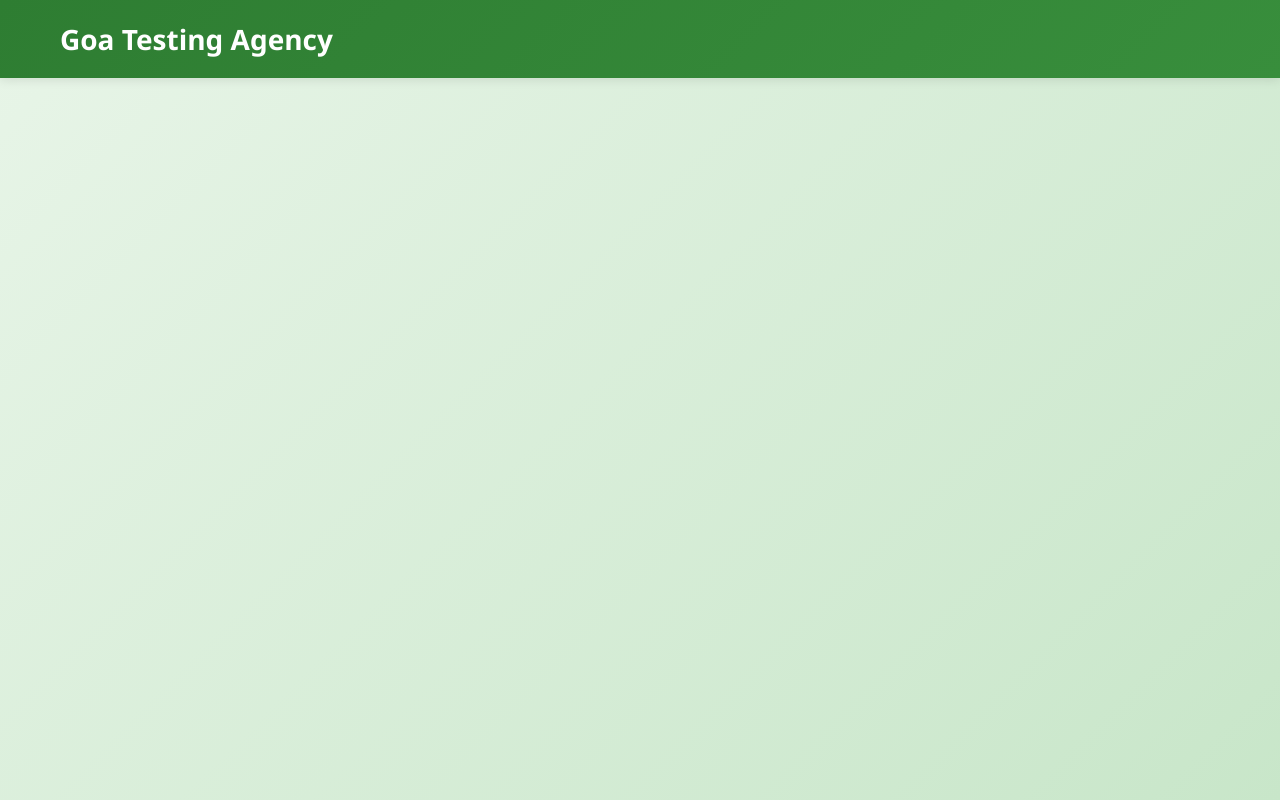
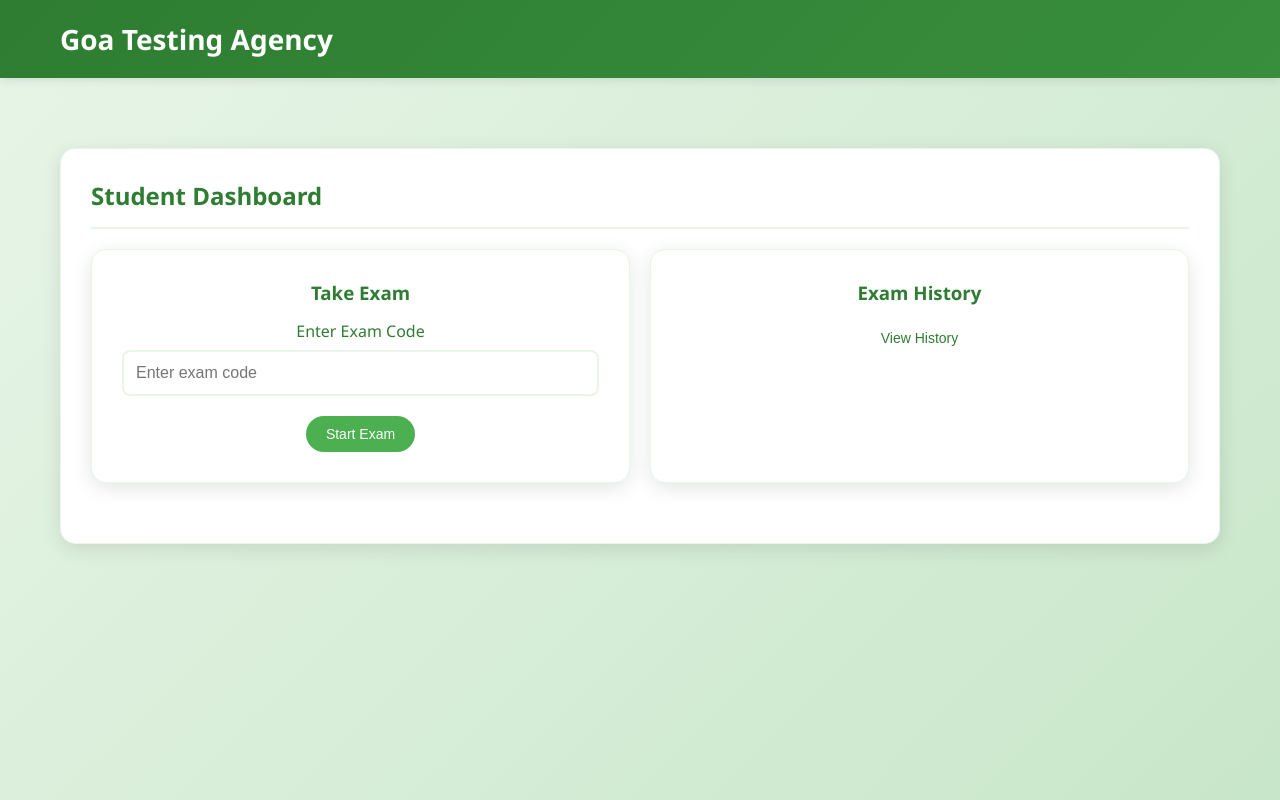
Before and after one commit to KNL110/exam-portal-frontend, a React (Vite) app: page /login in a window 1280 px wide. Built offline with nearby package versions, Linux system fonts and the light colour scheme.

Commit message:
add student dashboard

```diff
--- a/src/components/RoleCard.jsx
+++ b/src/components/RoleCard.jsx
@@ -1,4 +1,6 @@
-export const RoleCard = ({ role, message, onClick }) => {
+import { Children } from "react";
+
+export const RoleCard = ({ role, message, onClick, children }) => {
   return (
     <div
       className="card"
@@ -9,6 +11,7 @@ export const RoleCard = ({ role, message, onClick }) => {
       }}
     >
       <h3 style={{ color: '#2e7d32', marginBottom: '15px' }}>{role}</h3>
+      {children}
       <p>{message}</p>
     </div>
   );
--- a/src/pages/StudentDashboard.jsx
+++ b/src/pages/StudentDashboard.jsx
@@ -1,5 +1,7 @@
 import { Navbar } from "../components/Navbar"
+import { RoleCard } from "../components/RoleCard"
 import { SiteCard } from "../components/SiteCard"
+import { Button } from "../components/Button"
 
 export const StudentDashboard = () => {
     return (
@@ -8,7 +10,23 @@ export const StudentDashboard = () => {
                 {/* profile page logo links to profile pages */}
             </Navbar>
             <SiteCard id="studentDashboard">
-
+                <div className="card">
+                    <div className="card-header">
+                        <h2 className="card-title">Student Dashboard</h2>
+                    </div>
+                    <div class="grid grid-2">
+                        <RoleCard role="Take Exam">
+                            <div class="form-group">
+                                <label class="form-label">Enter Exam Code</label>
+                                <input type="text" class="form-input" id="studentExamCode" placeholder="Enter exam code"/>
+                            </div>
+                            <Button type="button" class="btn btn-success" onclick="startExam()">Start Exam</Button>
+                        </RoleCard>
+                        <RoleCard role="Exam History">
+                            <Button type="button" class="btn btn-primary" onclick="showStudentHistory()">View History</Button>
+                        </RoleCard>
+                    </div>
+                </div>
             </SiteCard>
         </>
     )
```
